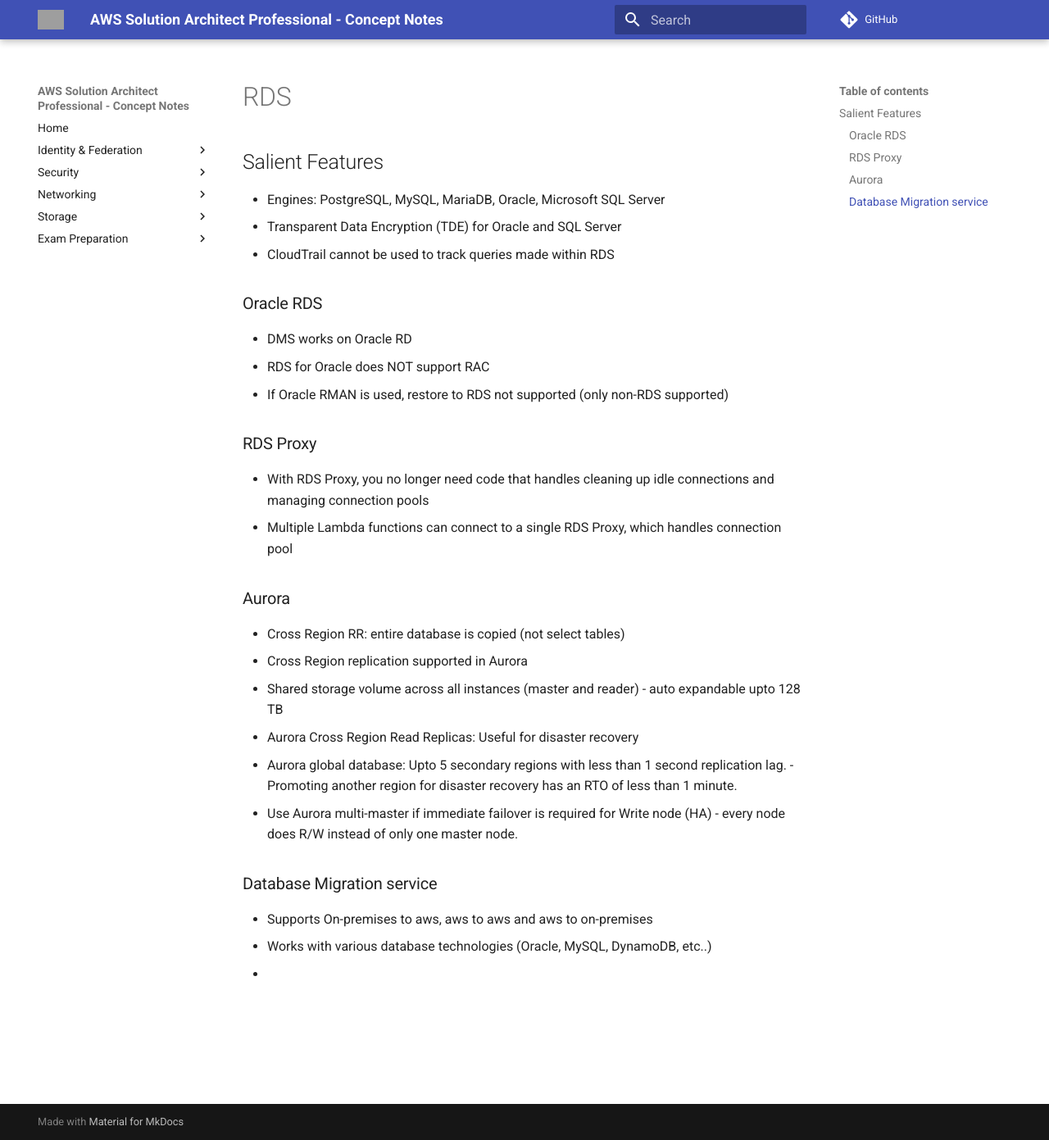
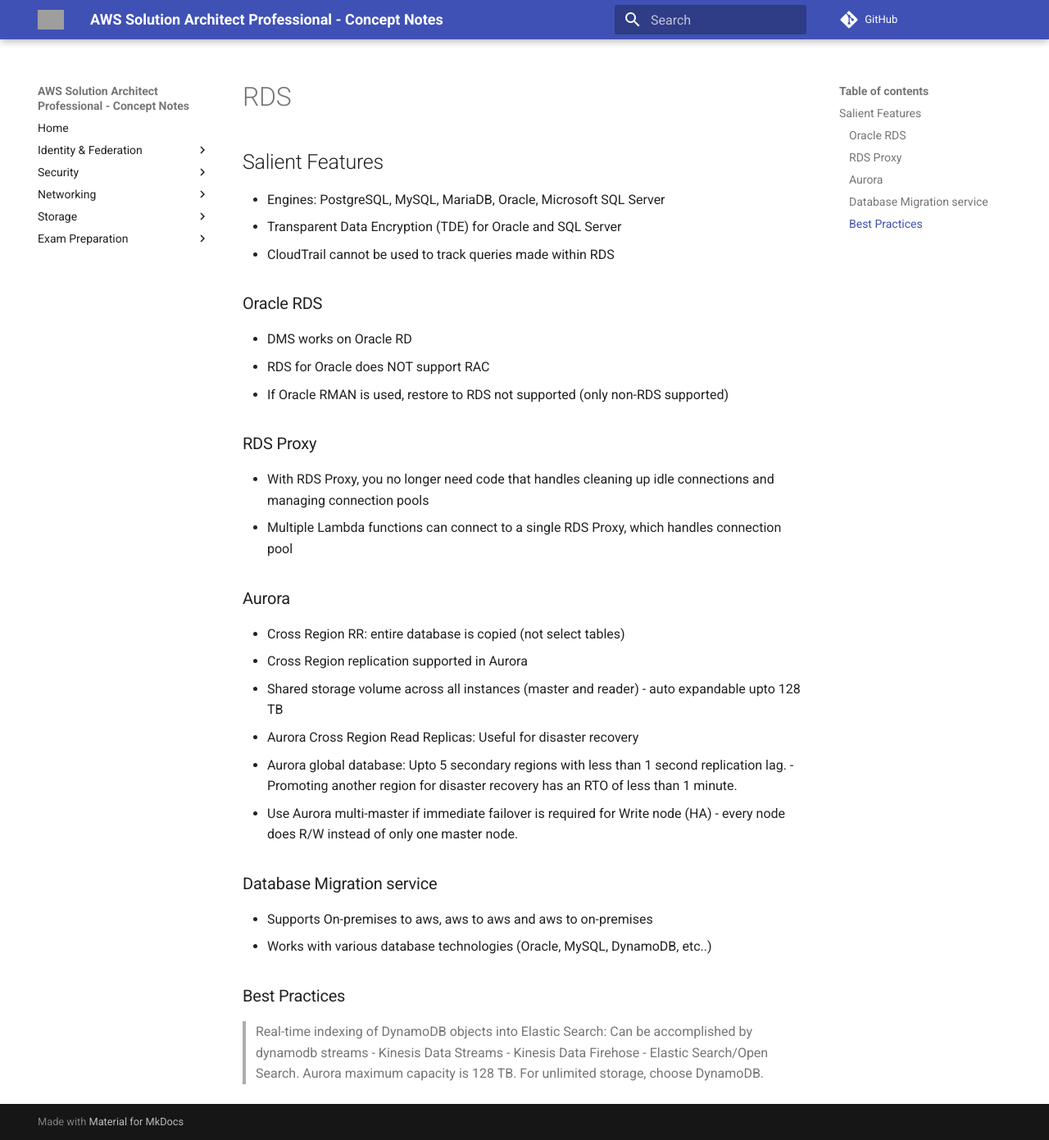
Before and after one commit to jeyabalajis/aws-certified-sa-pro-notes, an MkDocs documentation site: the page built from docs/databases/rds.md, in a window 1280 px wide and 1391 px high. Shown: the whole window at 82% size. Built offline with MkDocs 1.6.1 and Material for MkDocs 9.7.7, drawn with Linux system fonts in a browser that asks for light colours; comment, search, counter and statistics services are not loaded; grey boxes are pictures that could not be loaded.

Commit message:
Update rds.md

```diff
--- a/docs/databases/rds.md
+++ b/docs/databases/rds.md
@@ -28,4 +28,7 @@
 ### Database Migration service
 - Supports On-premises to aws, aws to aws and aws to on-premises
 - Works with various database technologies (Oracle, MySQL, DynamoDB, etc..)
--
+
+### Best Practices
+> Real-time indexing of DynamoDB objects into Elastic Search: Can be accomplished by dynamodb streams - Kinesis Data Streams - Kinesis Data Firehose - Elastic Search/Open Search.
+> Aurora maximum capacity is 128 TB. For unlimited storage, choose DynamoDB.
```
